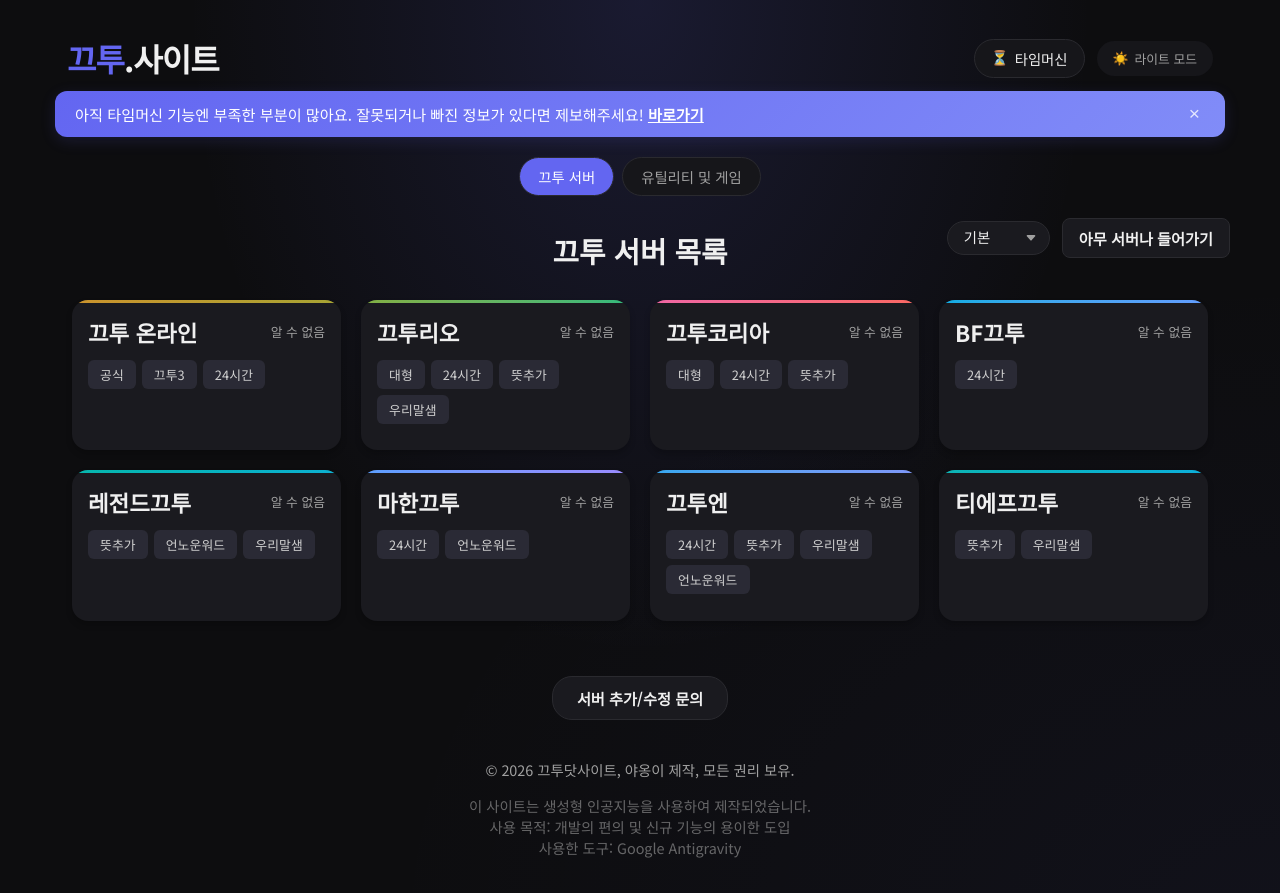
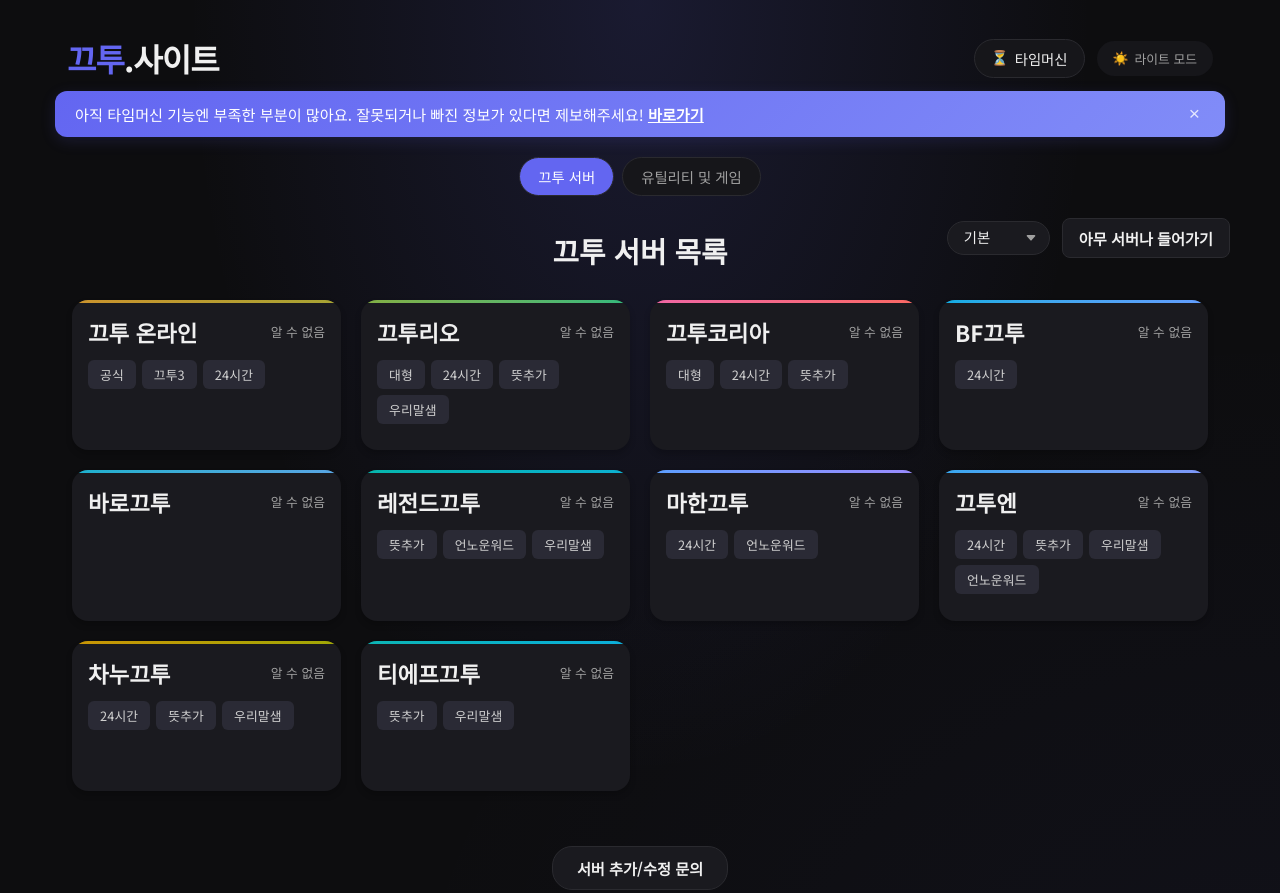
Before and after one commit to kitt3n69420/kkutu-site, a plain HTML site: page index.html in a window 1280 px wide. Shown: the top 893 px of the page. Drawn offline with Linux system fonts and the light colour scheme; no server answers.

Commit message:
ㅁㄴㅇㄹㅁㄴㅇㄹㅁㄴㅇㄹㅁㄴㅇㄹ

```diff
--- a/data/servers.js
+++ b/data/servers.js
@@ -702,7 +702,7 @@ const serversData = [
                 startYear: 9999,
                 endYear: null,
                 operator: 'watts011',
-                description: 'watts011님이 준비 중인 새로운 끄투 서버에요. 현재 오픈 준비 중입니다. \n다회료는 빨리 끄투어스를 열어라!',
+                description: 'watts011님이 준비 중인 새로운 끄투 서버에요. 현재 오픈 준비 중이지반 학업으로 인해 개발이 늦어지고 있어요.',
                 relatedLinks: []
             }
         ]
@@ -743,9 +743,9 @@ const serversData = [
                 url: 'http://admin.barokkutu.kro.kr/',
                 url2: 'http://barokkutu.kro.kr/',
                 startYear: 2026,
-                endYear: 2026,
+                endYear: 2026.5,
                 operator: '제 2의 끄투',
-                description: '"제 2의 끄투"라는 분이 운영했던 프리서버에요. 최근에 다시 문을 열었었고, 일반 끄투와 디자인이 조금 달랐어요.',
+                description: '"제 2의 끄투"라는 분이 운영했던 프리서버에요. 최근에 잠신 문을 열었었고, 일반 끄투와 디자인이 조금 달랐어요.',
                 relatedLinks: []
             }
         ]
@@ -1053,7 +1053,7 @@ const serversData = [
                 endYear: null,
                 description: `글자로 놀자! 끄투엔
 
-최근에 새로 생긴 끄투 프리서버에요. 30개나 되는 게임 모드와 거의 60개에 달하는 압도적인 양의 특수규칙이 있어요.`,
+소형 프리서버 들 중 꽤나 유명한 편인 끄투 프리서버에요. 30개나 되는 게임 모드와 거의 60개에 달하는 압도적인 양의 특수규칙이 있어요.`,
                 relatedLinks: [
                     { name: '공식 디스코드', url: 'https://discord.com/invite/aEAVmrtU4w' }
                 ]
@@ -1080,7 +1080,7 @@ const serversData = [
                 operator: 'minjun1177',
                 description: `글자로 놀자! DE LZB 끄투
 
-minjun1177님이 운영하시는 끄투 서버였요. 모스부호로 입력, 포네틱 입력 등 아마추어 무선 관련 규칙들이 있었고, 24시간 운영이었어요. 현재는 서버 점검 중이에요.`,
+minjun1177님이 운영하시는 끄투 서버였어요. 모스부호로 입력, 포네틱 입력 등 아마추어 무선 관련 규칙들이 있었고, 24시간 운영이었어요. 현재는 서버 점검 중이에요.`,
                 relatedLinks: [
                     { name: '개발자 블로그', url: 'https://daldal.so/w/minjun/delzbkkutu' }
                 ]
@@ -1102,9 +1102,24 @@ minjun1177님이 운영하시는 끄투 서버였요. 모스부호로 입력,
                 url: 'http://chankkutu.kro.kr/',
                 url2: '#',
                 startYear: 2026,
-                endYear: 2026,
+                endYear: 2026.5,
                 operator: '차누',
                 description: '차누님이 운영을 시작했던 서버에요. 다른 끄투와 달리 모던한 디자인을 사용하고 있었지만, 랜섬웨어로 인해 현재는 서비스 종료되었어요.',
+                relatedLinks: []
+            },
+             {
+                id: 'chankkutunew',
+                tags: [
+                    '24시간',
+                    '뜻추가',
+                    '우리말샘'
+                ],
+                url: 'http://chankkutu.kro.kr/',
+                url2: '#',
+                startYear: 9999,
+                endYear: null,
+                operator: '차누',
+                description: '차누님이 이전의 서버가 종료된 이후 새로 운영을 시작한 서버에요.',
                 relatedLinks: []
             }
         ]
--- a/index.html
+++ b/index.html
@@ -102,7 +102,7 @@
         <div class="modal-overlay" id="timeMachineOverlay"></div>
         <div class="time-machine-popup" id="timeMachinePopup">
             <div class="tm-popup-title" id="timeMachinePopupDisplay">2026년 전반기</div>
-            <input type="range" id="timeMachineSlider" min="2016.5" step="0.5">
+            <input type="range" id="timeMachineSlider" min="2016" step="0.5">
             <div class="tm-popup-notice">자료가 부족해서 일부 서버는 정보가 잘못되었거나 빠져있을 수 있어요.<br>이런 정보를 발견하면 디스코드에 제보해주세요!
             </div>
         </div>
--- a/script.js
+++ b/script.js
@@ -294,13 +294,16 @@ function updateThemeButton(theme) {
 
 // ========== Time Machine Logic ==========
 let currentMaxYear = 2026;
+let somedayValue;
 
 function updateTimeMachineDisplay() {
     const val = timeMachineSlider.value;
     const num = parseFloat(val);
 
     let formatted = '타임머신';
-    if (num < currentMaxYear) {
+    if (num >= somedayValue) {
+        formatted = '언젠가';
+    } else if (num < currentMaxYear) {
         const year = Math.floor(num);
         const shortYear = year.toString().slice(-2);
         const half = num % 1 === 0 ? '전반' : '후반';
@@ -310,7 +313,7 @@ function updateTimeMachineDisplay() {
     timeMachineDisplay.textContent = formatted;
     timeMachinePopupDisplay.textContent = formatted;
 
-    if (num < currentMaxYear) {
+    if (num < currentMaxYear || num >= somedayValue) {
         timeMachineBtn.classList.add('time-active');
         document.body.classList.add('old-time-filter');
     } else {
@@ -322,6 +325,7 @@ function updateTimeMachineDisplay() {
 function updateTimeMachineCards(isInit = false) {
     const val = timeMachineSlider.value;
     const timeValue = parseFloat(val);
+    const isSomedayMode = timeValue >= somedayValue;
     const allItems = document.querySelectorAll('.card, .utility-card');
     allItems.forEach(item => {
         const startStr = item.dataset.start;
@@ -329,7 +333,8 @@ function updateTimeMachineCards(isInit = false) {
         const start = startStr && startStr !== 'null' ? parseFloat(startStr) : -Infinity;
         const end = endStr && endStr !== 'null' ? parseFloat(endStr) : Infinity;
 
-        const shouldShow = (timeValue >= start && timeValue < end);
+        const effectiveTime = isSomedayMode ? 9999 : timeValue;
+        const shouldShow = (effectiveTime >= start && effectiveTime < end);
         const isShown = item.style.display !== 'none' && !item.classList.contains('animating-out');
 
         if (shouldShow && !isShown) {
@@ -369,7 +374,8 @@ function initTimeMachine() {
         currentMaxYear += 0.5;
     }
 
-    timeMachineSlider.max = currentMaxYear;
+    somedayValue = currentMaxYear + 0.5;
+    timeMachineSlider.max = somedayValue;
     timeMachineSlider.value = currentMaxYear;
 
     // Initial UI update
```
